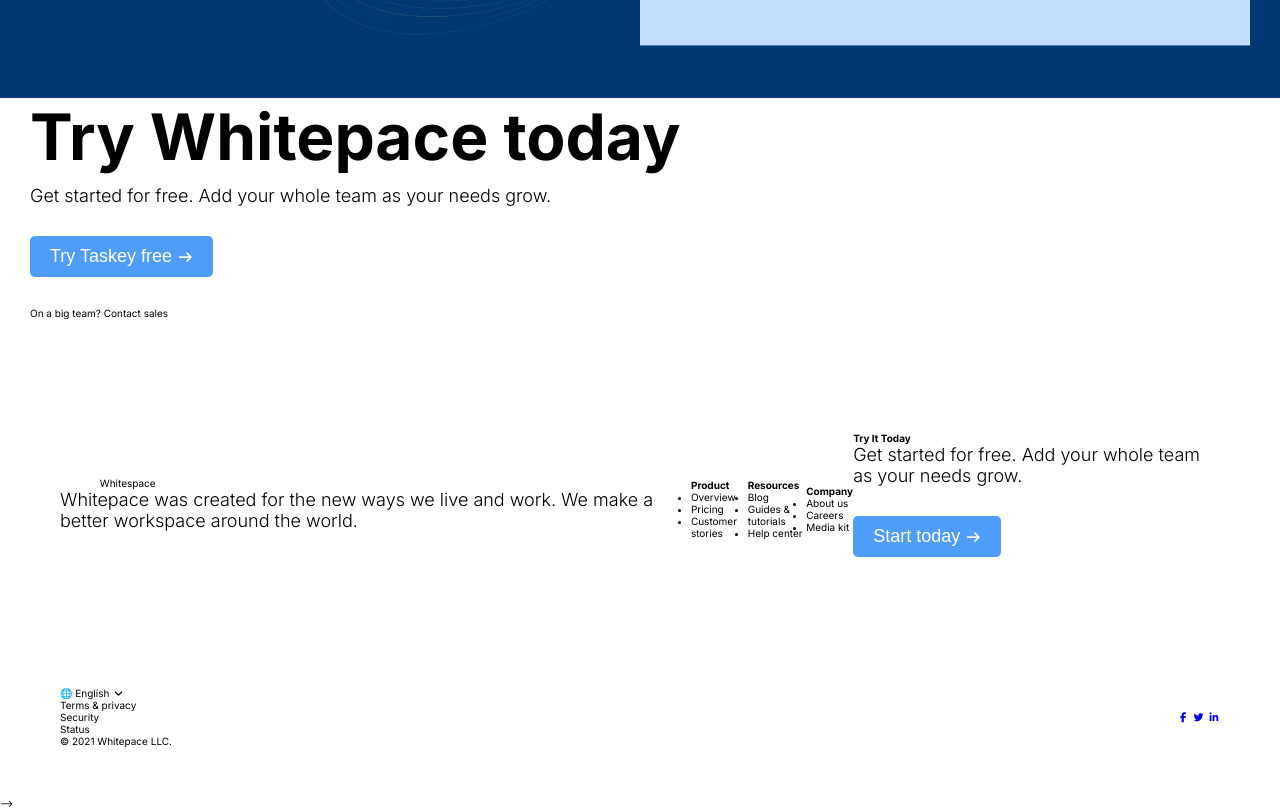
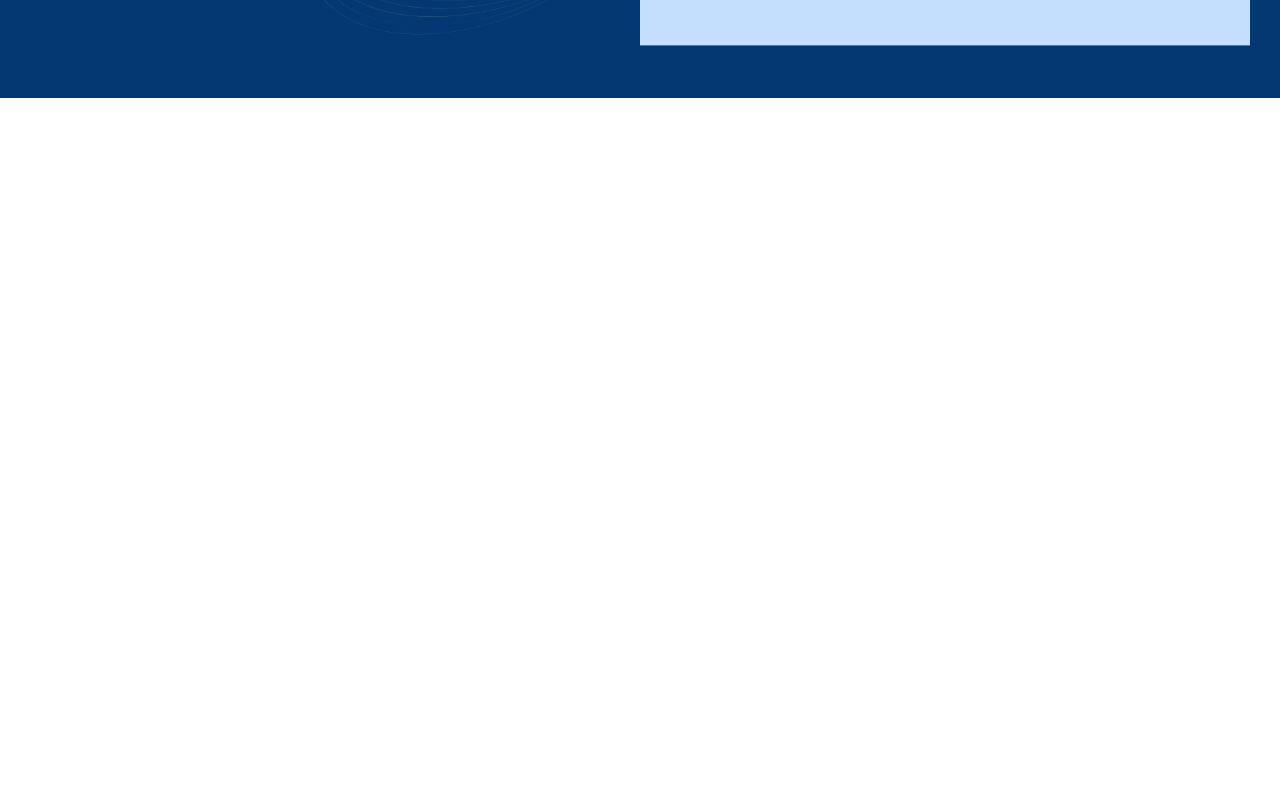
Before and after one commit to huyhoang-123/Landing-Page, a website: page screen/index.html in a window 1280 px wide. Shown: the part 492-1301 px from the top of the page. After the commit the page ends 800 px from the top, so only its background shows below. Drawn offline with Linux system fonts and the light colour scheme.

Commit message:
only header

```diff
--- a/screen/index.html
+++ b/screen/index.html
@@ -78,111 +78,5 @@
         </div>
       </section>
     </header>
-
-        <div class=" container">
-        <section class="footer__cta">
-          <h2 class="primary__title">Try Whitepace today</h2>
-          <p class="description">
-            Get started for free. Add your whole team as your needs grow.
-          </p>
-          <button>
-            Try Taskey free
-            <i class="fa-solid fa-arrow-right" style="font-size: small"></i>
-          </button>
-          <p class="footer__cta-sales">On a big team? Contact sales</p>
-          <div class="footer__cta-platforms">
-            <img src="/assets/images/apple2.png" alt="Apple" class="footer__cta-icon" />
-            <img
-              src="/assets/images/windows-logo 1.png"
-              alt="Windows"
-              class="footer__cta-icon"
-            />
-            <img
-              src="/assets/images/android-logo 1.png"
-              alt="Android"
-              class="footer__cta-icon"
-            />
-          </div>
-        </section>
-
-
-        <section class="flex-grid-item container footer__list">
-          <div class="footer__brand footer__list--item">
-            <img
-              src="/assets/images/LogoIcon.png"
-              alt="Whitespace"
-              class="footer__logo"
-            />
-            <span class="footer__brand-name">Whitespace</span>
-            <p class="description">
-              Whitepace was created for the new ways we live and work. We make a
-              better workspace around the world.
-            </p>
-          </div>
-
-          <div class="footer__column footer__list--item">
-            <h4 class="footer__title">Product</h4>
-            <ul>
-              <li class="footer__link">Overview</li>
-              <li class="footer__link">Pricing</li>
-              <li class="footer__link">Customer stories</li>
-            </ul>
-          </div>
-
-          <div class="footer__column footer__list--item">
-            <h4 class="footer__title">Resources</h4>
-            <ul>
-              <li class="footer__link">Blog</li>
-              <li class="footer__link">Guides & tutorials</li>
-              <li class="footer__link">Help center</li>
-            </ul>
-          </div>
-
-          <div class="footer__column footer__list--item">
-            <h4 class="footer__title">Company</h4>
-            <ul>
-              <li class="footer__link">About us</li>
-              <li class="footer__link">Careers</li>
-              <li class="footer__link">Media kit</li>
-            </ul>
-          </div>
-
-          <div class="footer__column footer__list--item">
-            <h4 class="footer__title">Try It Today</h4>
-            <p class="description">
-              Get started for free. Add your whole team as your needs grow.
-            </p>
-            <button >
-              Start today
-              <i class="fa-solid fa-arrow-right" style="font-size: small"></i>
-            </button>
-          </div>
-
-        </section>
-
-
-        <section class="footer__bottom flex-grid-item container">
-          <div class="footer__legal layout">
-            <p class="footer__Document footer__translate">
-              🌐 English <i class="fa-solid fa-angle-down"></i>
-            </p>
-            <p class="footer__Document">Terms & privacy</p>
-            <p class="footer__Document">Security</p>
-            <p class="footer__Document">Status</p>
-            <p class="footer__Document footer__copyright">
-              © 2021 Whitepace LLC.
-            </p>
-          </div>
-          <div class="footer__socials   layout">
-            <a href="#" class="footer__social-link"><i class="fa-brands fa-facebook-f"></i></a>
-            <a href="#" class="footer__social-link"><i class="fa-brands fa-twitter"></i></a>
-            <a href="#" class="footer__social-link">
-
-<i class="fa-brands fa-linkedin-in"></i></a>
-          </div>
-        </section>
-        </div>
-      </footer> -->
-
 </body>
 </html>
```
